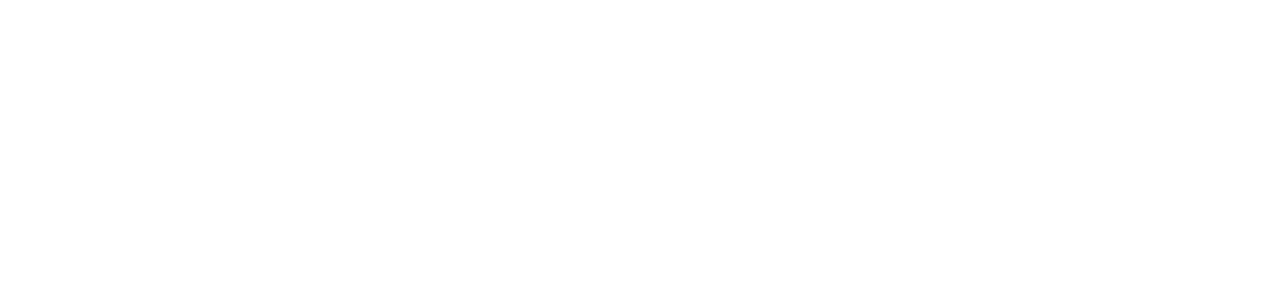
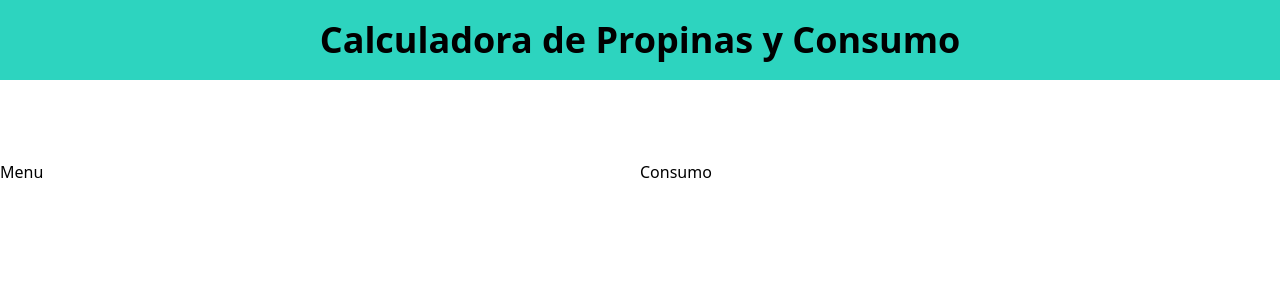
Before and after one commit to xHenrySx/calculadora_propinas, a React (Vite) app: page / in a window 1280 px wide. Shown: the top 300 px of the page. Built offline with nearby package versions, Linux system fonts and the light colour scheme.

Commit message:
Añadir estilos al encabezado y secciones en App.tsx

```diff
--- a/src/App.tsx
+++ b/src/App.tsx
@@ -1,11 +1,27 @@
+import { menuItems } from "./data/db";
 
 function App() {
-
   return (
     <>
-      <header className=""></header>
+      <header className="bg-teal-400 py-5">
+        <h1 className="text-center text-4xl font-black">
+          Calculadora de Propinas y Consumo
+        </h1>
+      </header>
+
+      <main className="max-w-7xl mx-auto py-20 grid md:grid-cols-2">
+
+        <div>
+          <h2>Menu</h2>
+        </div>
+
+        <div>
+          <h2>Consumo</h2>
+        </div>
+
+      </main>
     </>
-  )
+  );
 }
 
-export default App
+export default App;
```
